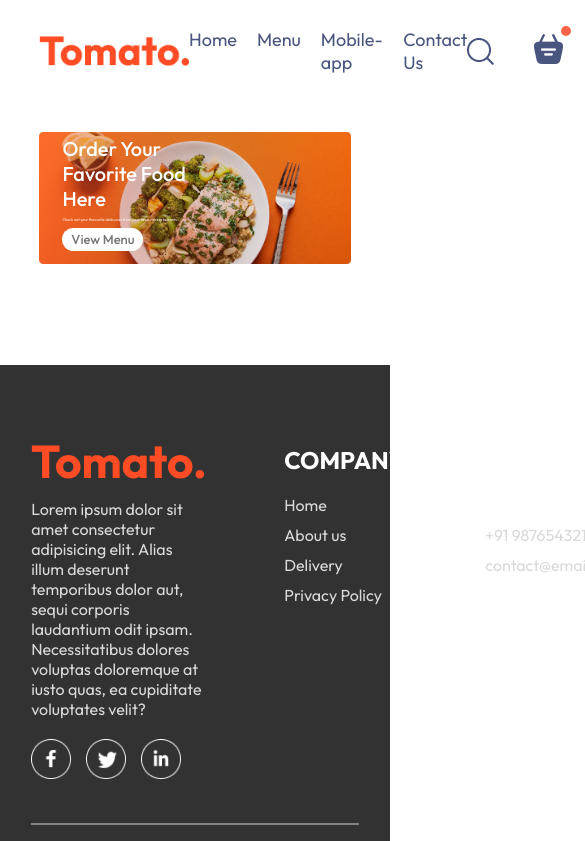
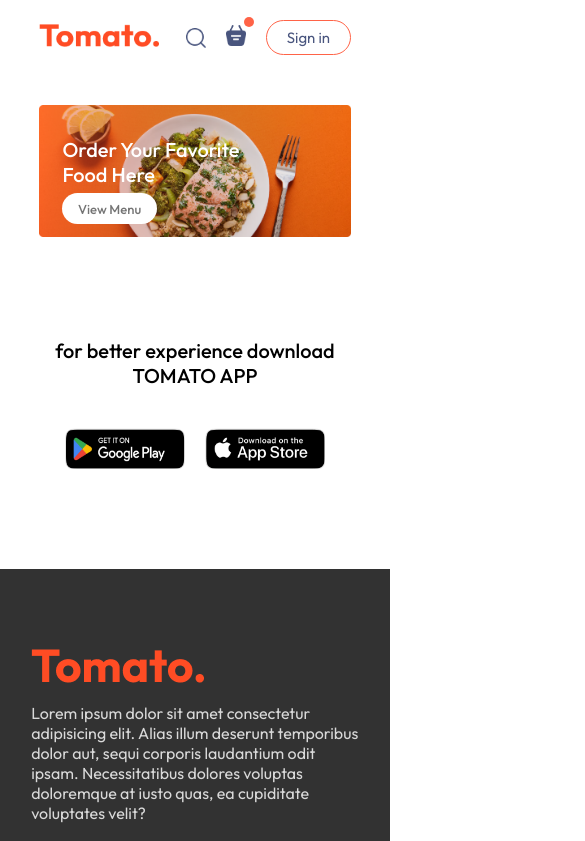
Before and after one commit to Karthik-Katuri/food-delivery-website, a React (Vite) app in the folder frontend/: page / in a window 390 px wide. Shown: the top 841 px of the page, 585 px wide, since content can reach past the window. Built offline with nearby package versions, Linux system fonts and the light colour scheme.

Commit message:
made webpage responsive and added few details

```diff
--- /dev/null
+++ b/frontend/src/components/AppDownload/AppDownload.css
@@ -0,0 +1,25 @@
+.app-download{
+    margin: auto auto;
+    margin-top: 100px;
+    font-size: max(3vw,20px);
+    text-align: center;
+    font-weight: 500;
+}
+
+.app-download-platforms{
+    display: flex;
+    justify-content: center;
+    gap: max(2vw,20px);
+    margin-top: 40px;
+}
+
+.app-download-platforms img{
+    width: max(30vw,120px);
+    max-width: 180px;
+    transition: 0.5s;
+    cursor: pointer;
+}
+
+.app-download-platforms img:hover{
+   transform: scale(1.05);
+}
--- /dev/null
+++ b/frontend/src/components/AppDownload/AppDownload.jsx
@@ -0,0 +1,17 @@
+import React from 'react'
+import './AppDownload.css'
+import { assets } from '../../assets/assets'
+
+const AppDownload = () => {
+  return (
+    <div className='app-download' id='app-download'>
+        <p>for better experience download <br /> TOMATO APP</p>
+        <div className="app-download-platforms">
+            <img src={assets.play_store} alt="" />
+            <img src={assets.app_store} alt="" />
+        </div>
+    </div>
+  )
+}
+
+export default AppDownload
--- a/frontend/src/components/ExploreMenu/ExploreMenu.css
+++ b/frontend/src/components/ExploreMenu/ExploreMenu.css
@@ -2,13 +2,11 @@
     display: flex;
     flex-direction: column;
     gap: 20px;
+    color: #262626;
+    font-weight: 500;
 }
 
-.explore-menu{
-    color: #262626;
-    font-weight: 500;
 
-}
 .explore-menu-text{
     max-width: 60%;
     color: #808080;
@@ -22,9 +20,14 @@
     margin: 20px 0px;
     overflow-x: scroll;
 
+
 }
 .explore-menu-list::-webkit-scrollbar{
     display: none;
+}
+.explore-menu-list-item{
+    padding: 5px;
+    border-radius: 50%;
 }
 .explore-menu-list-item img{
     width: 7.5vw;
@@ -32,6 +35,9 @@
     cursor: pointer;
     border-radius: 50%;
     transition: 0.2s;
+}
+.explore-menu-list-item img:hover{
+transform: scale(1.05);
 }
 .explore-menu-list-item p{
     margin-top: 10px;
@@ -47,5 +53,12 @@
 }
 .explore-menu-list-item .active{
     border: 4px solid tomato;
-    padding: 2px;
+
 }
+@media (max-width:1050px){
+    .explore-menu-text{
+        max-width: 100%;
+        font-size: 14px;
+    }
+
+}
--- a/frontend/src/components/FoodItem/FoodItem.css
+++ b/frontend/src/components/FoodItem/FoodItem.css
@@ -66,3 +66,12 @@
     width: 30px;
 
 }
+.food-item-image-container .add:hover{
+    transform: scale(1.05);
+}
+.food-item-image-container .add1:hover{
+    transform: scale(1.05);
+}
+.food-item-image-container .remove:hover{
+    transform: scale(1.05);
+}
--- a/frontend/src/components/FoodItem/FoodItem.jsx
+++ b/frontend/src/components/FoodItem/FoodItem.jsx
@@ -15,9 +15,9 @@
                 !cartItems[id] ? <img className='add' onClick={()=>addToCart(id)}
                 src={assets.add_icon_white} alt = ""/>:
                  <div className="food-item-counter">
-                    <img onClick={()=>removeFromCart(id)} src={assets.remove_icon_red} alt="" />
+                    <img className='remove' onClick={()=>removeFromCart(id)} src={assets.remove_icon_red} alt="" />
                     <p>{cartItems[id]}</p>
-                    <img onClick={()=>addToCart(id)} src={assets.add_icon_green} alt="" />
+                    <img className='add1' onClick={()=>addToCart(id)} src={assets.add_icon_green} alt="" />
                  </div>
             }
         </div>
--- a/frontend/src/components/Footer/Footer.css
+++ b/frontend/src/components/Footer/Footer.css
@@ -26,6 +26,10 @@
     margin-bottom: 10px;
     cursor: pointer;
 }
+.footer-content-left li:hover , .footer-content-right li:hover, .footer-content-center li:hover{
+   text-decoration: underline;
+   color: #323232;
+}
  .footer-content-right h2, .footer-content-center h2{
 color: white;
 }
@@ -33,6 +37,9 @@
     width: 40px;
     margin-right: 15px;
     cursor: pointer;
+}
+.footer-social-icons img:hover{
+transform: scale(1.05);
 }
 .footer hr{
     width: 100%;
@@ -42,3 +49,13 @@
     border: none;
 
 }
+@media (max-width:750px){
+    .footer-content{
+        display: flex;
+        flex-direction: column;
+        gap: 35px;
+    }
+    .footer-copyright{
+        text-align: center;
+    }
+}
--- a/frontend/src/components/Header/Header.css
+++ b/frontend/src/components/Header/Header.css
@@ -37,7 +37,12 @@
     font-size: max(1vw,13px);
     border-radius: 50px;
     cursor: pointer;
+    transition: 0.5s;
 
+
+}
+.header-contents button:hover{
+   transform: scale(1.05);
 }
 .header-contents .active{
     border: 2px solid #e2e2e2;
@@ -51,3 +56,24 @@
     transition: 0.1s;
 
 }
+
+@media (max-width:1050px){
+
+    .header-contents{
+        max-width: 45%;
+    }
+
+}
+@media (max-width:750px){
+
+    .header-contents{
+        max-width: 65%;
+    }
+    .header-contents p{
+        display: none;
+    }
+    .header-contents button{
+        padding: 2vw 4vw;
+    }
+
+}
--- a/frontend/src/components/Navbar/Navbar.css
+++ b/frontend/src/components/Navbar/Navbar.css
@@ -7,6 +7,11 @@
 }
 .Navbar .logo{
     width: 150px;
+}
+
+.Navbar .logo:hover{
+
+    cursor: pointer;
 }
 .navbar-menu{
      display: flex;
@@ -33,18 +38,29 @@
 }
 .Navbar button:hover{
     background-color: #fff4f2;
+    transform: scale(1.05);
 
 }
+
 .Navbar .active{
     padding-bottom: 2px;
-    border-bottom: 2px solid #49557e;
+    color: #ffffff;
 }
 
 .Navbar li{
     cursor: pointer;
 }
+.Navbar li:hover{
+    transform: scale(1.05);
+    text-decoration: underline;
+    color: #ffffff;
+}
 .navbar-search-icon {
 position: relative;
+}
+.navbar-right img:hover{
+ transform: scale(1.05);
+ cursor: pointer;
 }
 .navbar-search-icon .dot{
     position: absolute;
@@ -55,3 +71,52 @@
     top: -8px;
     right: -8px;
 }
+@media (max-width:1050px) {
+    .Navbar .logo{
+        width: 140px;
+
+    }
+    .navbar-menu{
+        gap: 20px;
+        font-size: 17px;
+
+    }
+    .navbar-right{
+        gap: 30px;
+    }
+    .navbar-right img{
+        width: 22px;
+    }
+    .navbar-right button{
+        padding: 8px 25px;
+    }
+}
+@media (max-width:900px) {
+    .Navbar .logo{
+        width: 120px;
+
+    }
+    .navbar-menu{
+        gap: 15px;
+        font-size: 16px;
+
+    }
+    .navbar-right{
+        gap: 20px;
+    }
+    .navbar-right img{
+        width: 20px;
+    }
+    .navbar-right button{
+        padding: 7px 20px;
+        font-size: 15px;
+    }
+}
+@media (max-width:750px) {
+
+    .navbar-menu{
+        display: none;
+
+    }
+
+}
--- a/frontend/src/components/Navbar/Navbar.jsx
+++ b/frontend/src/components/Navbar/Navbar.jsx
@@ -1,18 +1,19 @@
 import React, { useState } from 'react'
 import './Navbar.css'
 import { assets } from '../../assets/assets'
+import { Link } from 'react-router-dom';
 
 
 const Navbar = () => {
     const[menu,setMenu] = useState("");
   return (
     <div className='Navbar'>
-        <img src={assets.logo} alt="" className="logo"/>
+        <Link to='/'><img src={assets.logo} alt="" className="logo"/> </Link>
         <ul className='navbar-menu'>
-            <li onClick={()=>setMenu("Home")} className={menu==="Home" ?"active":""}>Home</li>
-            <li onClick={()=>setMenu("Menu")} className={menu==="Menu" ?"active":""}>Menu</li>
-            <li onClick={()=>setMenu("Mobile-app")} className={menu==="Mobile-app" ?"active":""}>Mobile-app</li>
-            <li onClick={()=>setMenu("Contact-Us")} className={menu==="Contact-Us" ?"active":""}>Contact Us</li>
+            <Link  to='/' onClick={()=>setMenu("Home")} className={menu==="Home" ?"active":""}>Home</Link>
+            <a href='#explore-menu' onClick={()=>setMenu("Menu")} className={menu==="Menu" ?"active":""}>Menu</a>
+            <a href='#app-download' onClick={()=>setMenu("Mobile-app")} className={menu==="Mobile-app" ?"active":""}>Mobile-app</a>
+            <a href='#footer' onClick={()=>setMenu("Contact-Us")} className={menu==="Contact-Us" ?"active":""}>Contact Us</a>
 
         </ul>
         <div className='navbar-right'>
--- a/frontend/src/index.css
+++ b/frontend/src/index.css
@@ -4,6 +4,7 @@
   margin: 0;
   box-sizing: 0;
   font-family: Outfit;
+  scroll-behavior: smooth;
 }
 
 body{
--- a/frontend/src/pages/Home/Home.jsx
+++ b/frontend/src/pages/Home/Home.jsx
@@ -3,6 +3,7 @@
 import Header from '../../components/Header/Header'
 import ExploreMenu from '../../components/ExploreMenu/ExploreMenu'
 import FoodDisplay from '../../components/foodDisplay/foodDisplay'
+import AppDownload from '../../components/AppDownload/AppDownload'
 const Home = () => {
     const[category,setCategory] = useState("All");
     const[view, setView] = useState(false);
@@ -12,6 +13,7 @@
         {view&&<ExploreMenu category ={category} setCategory ={setCategory}/>}
 
         {view && <FoodDisplay category={ category}/>}
+        <AppDownload/>
 
     </div>
   )
```
